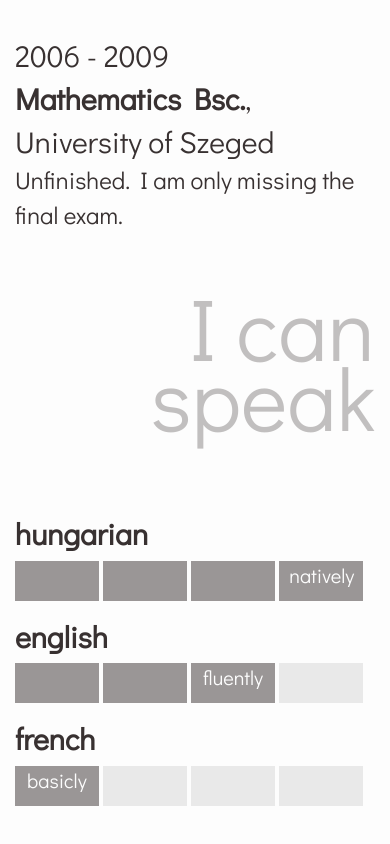
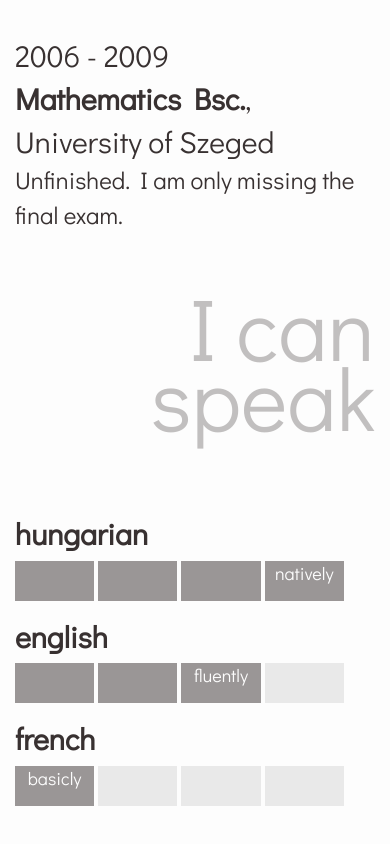
Before and after one commit to pnagy/pnagy.github.io, a website: page index.html in a window 390 px wide. Shown: the part 5874-6718 px from the top of the page. Drawn offline with nearby package versions, Linux system fonts and the light colour scheme.

Commit message:
fix mobile view name size

```diff
--- a/static/style.less
+++ b/static/style.less
@@ -205,10 +205,10 @@ body {
 
 .language-bar {
   margin-top: 5px;
-  font-size: 20px;
+  font-size: 18px;
   height: 40px;
   color: @bg-color;
-  width: 380px;
+  width: 100%;
   div {
     padding-left: 10px;
     padding-right: 10px;
```
Also changed, not shown: static/style.css.
